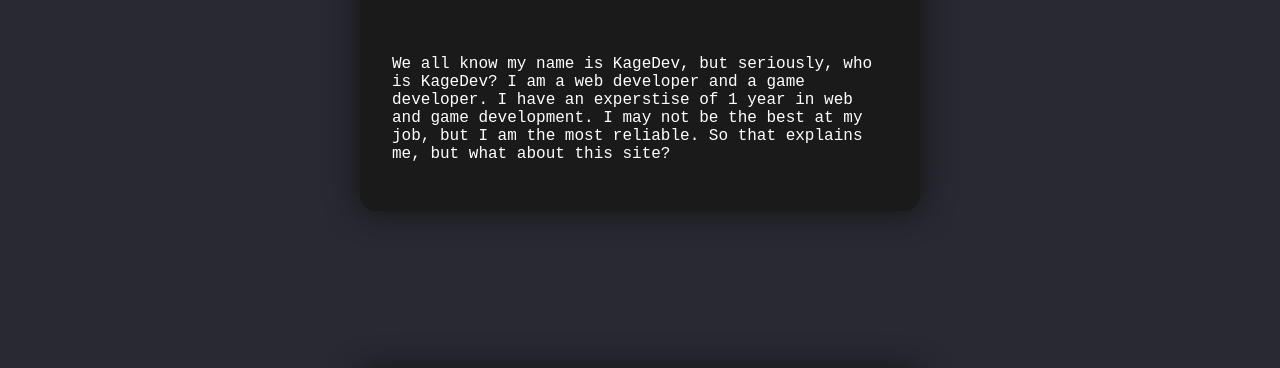
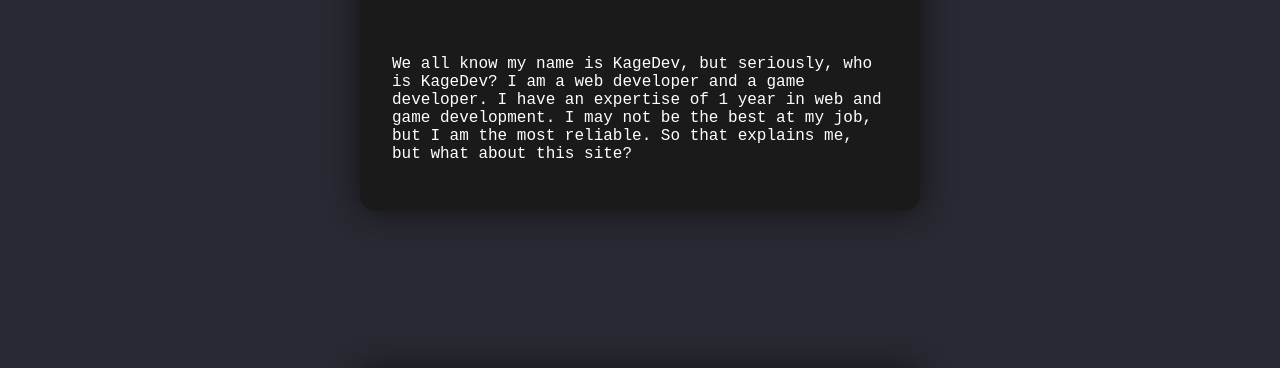
Before and after one commit to advay-hub/thekagedev.github.io, a plain HTML site: page index.html in a window 1280 px wide. Shown: the part 259-627 px from the top of the page. Drawn offline with Linux system fonts and the light colour scheme; a web font is replaced by a local one.

Commit message:
Typo Fix

```diff
--- a/index.html
+++ b/index.html
@@ -24,7 +24,7 @@
 
     <article class="info-block">
         <h1>I am KageDev.</h1>
-        <p>We all know my name is KageDev, but seriously, who is KageDev? I am a web developer and a game developer. I have an experstise of 1 year in web and game development. I may not be the best at my job, but I am the most reliable. So that explains me, but what about this site?</p>
+        <p>We all know my name is KageDev, but seriously, who is KageDev? I am a web developer and a game developer. I have an expertise of 1 year in web and game development. I may not be the best at my job, but I am the most reliable. So that explains me, but what about this site?</p>
     </article>
 
     <article class="info-block">
```
